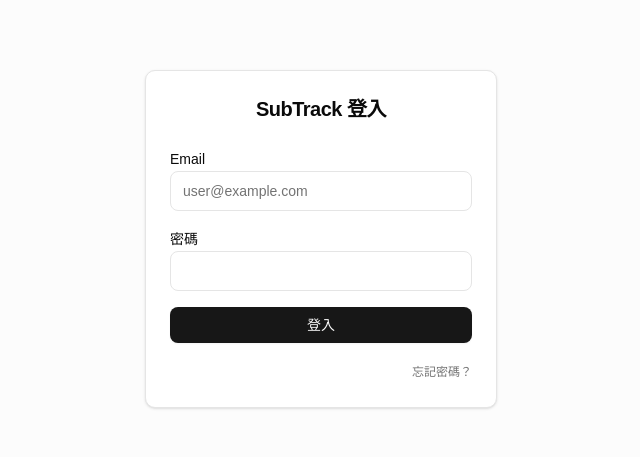
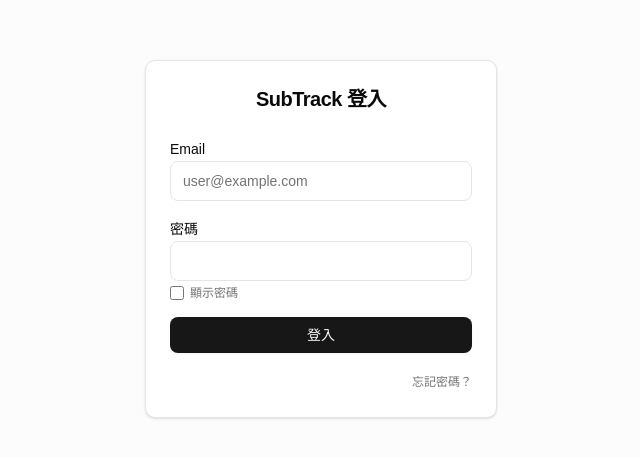
Before and after one commit to gilliontec-tw/subtracker, a React (Vite) app in the folder frontend/: page /login in a window 1280 px wide. Shown: the part 161-618 px from the top of the page, without its empty margins (319-959 px from the left). Built offline with nearby package versions, Linux system fonts and the light colour scheme; no server answers.

Commit message:
feat: add show password toggle to login page

```diff
--- a/frontend/src/pages/LoginPage.tsx
+++ b/frontend/src/pages/LoginPage.tsx
@@ -25,6 +25,7 @@
   const { currentUser, setUser } = useAuthStore()
   const { toast } = useToast()
   const [forgotOpen, setForgotOpen] = useState(false)
+  const [showPassword, setShowPassword] = useState(false)
 
   const {
     register,
@@ -72,13 +73,22 @@
               </label>
               <Input
                 id="password"
-                type="password"
+                type={showPassword ? 'text' : 'password'}
                 autoComplete="current-password"
                 {...register('password')}
               />
               {errors.password && (
                 <p className="text-xs text-destructive">{errors.password.message}</p>
               )}
+              <label className="flex items-center gap-1.5 cursor-pointer w-fit">
+                <input
+                  type="checkbox"
+                  checked={showPassword}
+                  onChange={(e) => setShowPassword(e.target.checked)}
+                  className="h-3.5 w-3.5"
+                />
+                <span className="text-xs text-muted-foreground">顯示密碼</span>
+              </label>
             </div>
             <Button type="submit" className="w-full" disabled={isPending}>
               {isPending ? '登入中...' : '登入'}
```
